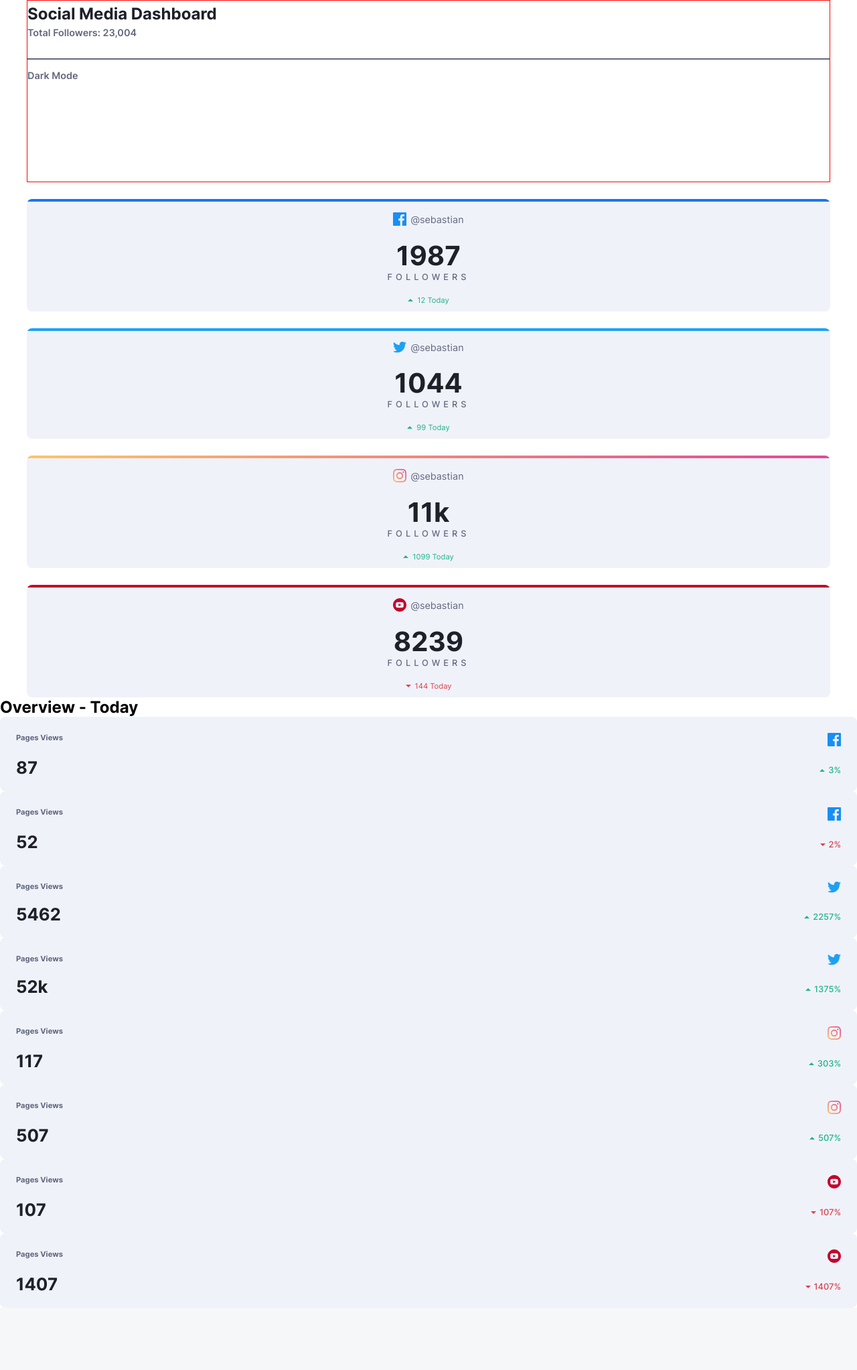
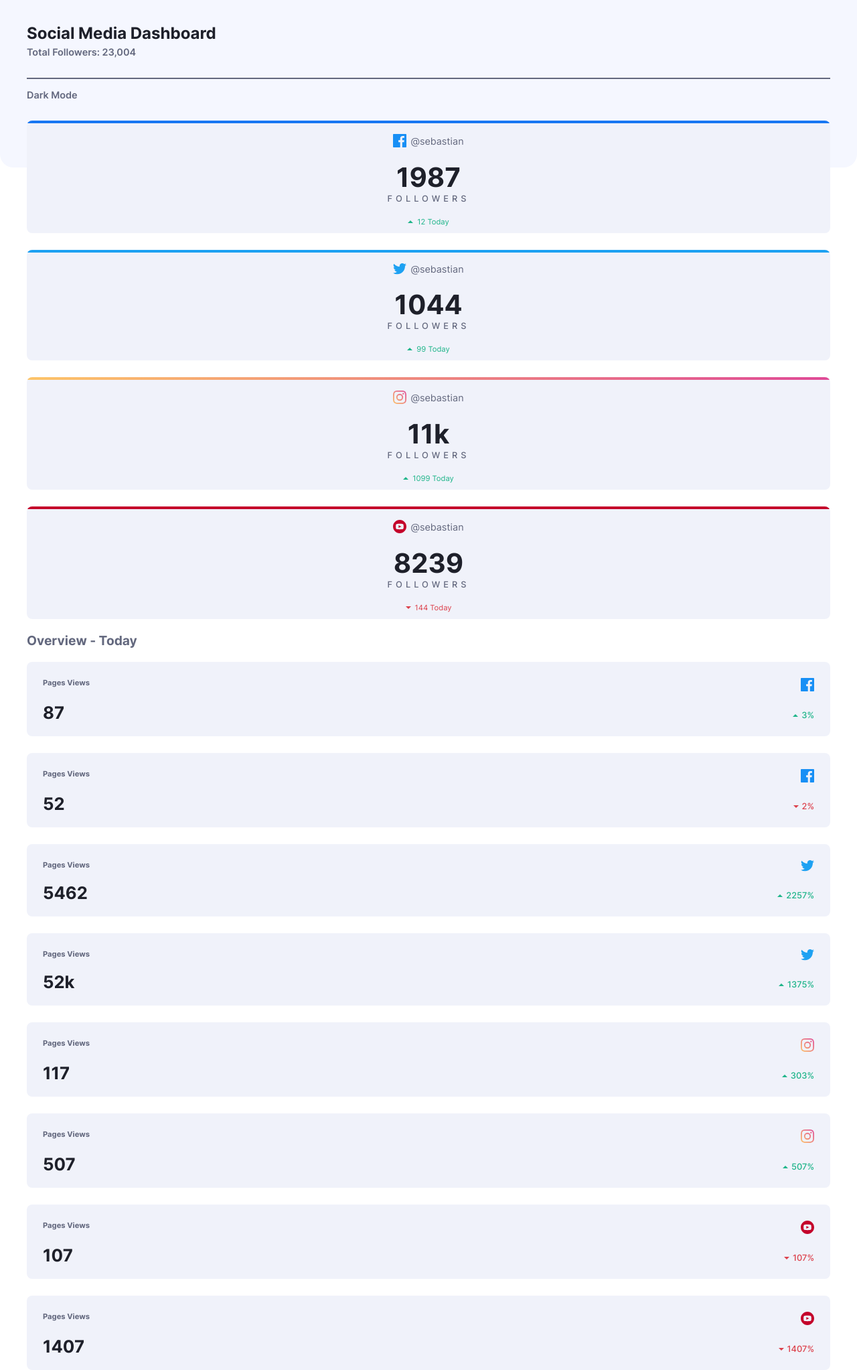
Before and after one commit to stoicstian/frontend-mentor-social-media-dashboard, a Django app: page / in a window 1280 px wide. Shown: the whole page at 67% size. Before the commit the page ends 1927 px from the top, so only its background shows below. Run offline with Django 3.2, Linux system fonts and the light colour scheme.

Commit message:
Refactorizado seccion_overview

```diff
--- a/app/static/css/styles.css
+++ b/app/static/css/styles.css
@@ -14,19 +14,15 @@ body {
   font-family: "Inter", sans-serif;
 }
 
-.top-cards {
+.top-cards__header {
   padding: 0px 40px;
-  display: grid;
-  grid-template-columns: 1fr;
-  row-gap: 25px;
-  column-gap: 25px;
-}
-.top-cards__header {
-  border: 1px solid red;
+  background-color: #f5f7ff;
+  padding-top: 30px;
+  border-radius: 0px 0px 20px 20px;
 }
 .top-cards__header::after {
   content: "";
-  height: 150px;
+  height: 100px;
   display: block;
 }
 .top-cards__title {
@@ -48,6 +44,14 @@ body {
   font-weight: 600;
   color: #63687e;
   margin-top: 15px;
+}
+.top-cards__content {
+  padding: 0px 40px;
+  display: grid;
+  grid-template-columns: 1fr;
+  row-gap: 25px;
+  column-gap: 25px;
+  margin-top: -70px;
 }
 
 .card {
@@ -127,6 +131,23 @@ body {
   color: #dc414c;
 }
 
+.low-cards {
+  padding: 0px 40px;
+}
+.low-cards__header {
+  padding: 20px 0px;
+}
+.low-cards__title {
+  font-size: 1.2em;
+  color: #63687e;
+}
+.low-cards__content {
+  display: grid;
+  grid-template-columns: 1fr;
+  row-gap: 25px;
+  column-gap: 25px;
+}
+
 .card-overview {
   background-color: #f0f2fa;
   border-radius: 8px;
--- a/app/static/sass/_card_social_media.scss
+++ b/app/static/sass/_card_social_media.scss
@@ -9,7 +9,6 @@
   border-radius: 8px;
   text-align: center;
   position: relative;
-  // margin-top: -100px;
 
   &::before {
     content: "";
--- /dev/null
+++ b/app/static/sass/_low-cards.scss
@@ -0,0 +1,19 @@
+@use './colors';
+@use './config';
+
+.low-cards {
+  @include config.config-wrapper(0px 40px);
+
+  &__header {
+    padding: 20px 0px;
+  }
+
+  &__title {
+    font-size: 1.2em;
+    color: colors.$dark-grayish-blue;
+  }
+
+  &__content {
+    @include config.section-grid(1fr);
+  }
+}
--- a/app/static/sass/_top-cards.scss
+++ b/app/static/sass/_top-cards.scss
@@ -4,15 +4,16 @@
 .top-cards {
   // @extend %config-wrapper;
   // @extend %section-grid;
-  @include config.config-wrapper(0px 40px);
-  @include config.section-grid(1fr);
-  // margin-top: -100px;
 
   &__header {
-    border: 1px solid red;
+    @include config.config-wrapper(0px 40px);
+    background-color: colors.$pale-blue;
+    padding-top: 30px;
+    border-radius: 0px 0px 20px 20px;
+
     &::after {
       content: "";
-      height: 150px;
+      height: 100px;
       display: block;
     }
   }
@@ -38,4 +39,10 @@
     color: colors.$dark-grayish-blue;
     margin-top: 15px;
   }
+
+  &__content {
+    @include config.config-wrapper(0px 40px);
+    @include config.section-grid(1fr);
+    margin-top: -70px;
+  }
 }
--- a/app/templates/index.html
+++ b/app/templates/index.html
@@ -14,6 +14,7 @@
         <p class="top-cards__subtitle">Total Followers: 23,004</p>
         <p class="top-cards__text-switcher">Dark Mode</p>
       </header>
+      <main class="top-cards__content">
         <article class="card card__facebook">
           <header class="card__header">
             <img
@@ -112,10 +113,13 @@
             <p class="card__number-today card__number-today__red">144 Today</p>
           </footer>
         </article>
+      </main>
     </section>
-    <section class="cards-low">
-      <h1 class="cards-low__title">Overview - Today</h1>
-      <main>
+    <section class="low-cards">
+      <header class="low-cards__header">
+        <h1 class="low-cards__title">Overview - Today</h1>
+      </header>
+      <main class="low-cards__content">
         <article class="card-overview">
           <p class="card-overview__text-views">Pages Views</p>
           <p class="card-overview__icon-media">
```
Also changed, not shown: app/static/sass/_header.scss (deleted, +0 -38 lines), app/static/sass/styles.scss (+1 -11 lines), 1 other file. Lines whose indentation alone changed are shown as unchanged.
